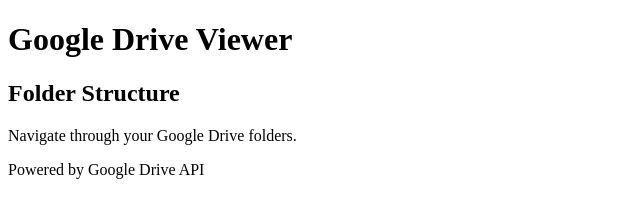
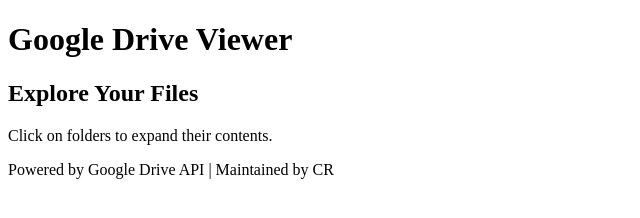
Before and after one commit to vu-eee/library, a plain HTML site: page index.html in a window 1280 px wide. Shown: the whole page, without its empty margins (0-640 px from the left). Drawn offline with Linux system fonts and the light colour scheme; no server answers.

Commit message:
Update index.html

```diff
--- a/index.html
+++ b/index.html
@@ -11,18 +11,20 @@
     <!-- Header -->
     <div class="header">
       <h1>Google Drive Viewer</h1>
-      <h2>Folder Structure</h2>
-      <p>Navigate through your Google Drive folders.</p>
+      <h2>Explore Your Files</h2>
+      <p>Click on folders to expand their contents.</p>
     </div>
 
     <!-- Main Content -->
     <div class="main-content">
-      <ul id="file-list"></ul>
+      <div class="schedule-container dark">
+        <ul id="file-list"></ul>
+      </div>
     </div>
 
     <!-- Footer -->
     <div class="footer">
-      <p>Powered by Google Drive API</p>
+      <p>Powered by Google Drive API | Maintained by CR</p>
     </div>
   </div>
 
```
